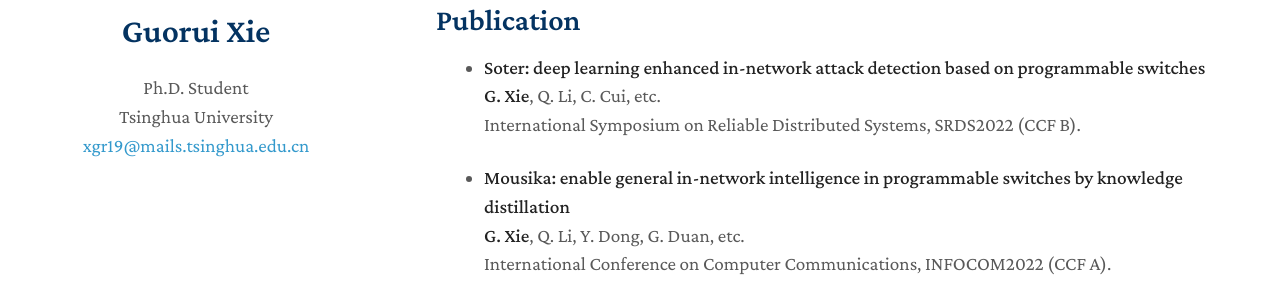
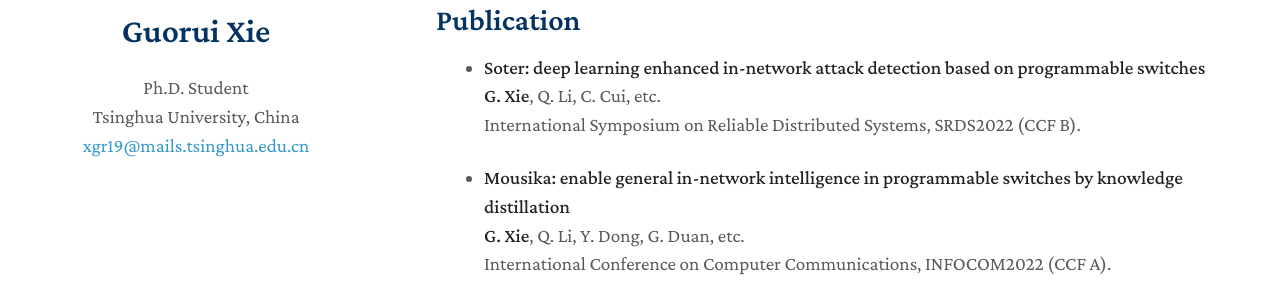
Before and after one commit to xgr19/xgr19.github.io, a Jekyll site: the page built from index.md, in a window 1280 px wide. Shown: the part 267-567 px from the top of the page. Built offline with Jekyll 4.4.1, drawn with Linux system fonts in a browser that asks for light colours; nearby versions of some CDN libraries; comment, search, counter and statistics services are not loaded; a style sheet for code colours, icons or effects is not loaded; our own code applies the rules of GitHub Pages for plain Markdown files.

Commit message:
Update _config.yml

```diff
--- a/_config.yml
+++ b/_config.yml
@@ -1,6 +1,6 @@
 title: Guorui Xie
 position: Ph.D. Student
-affiliation: Tsinghua University
+affiliation: Tsinghua University, China
 email: xgr19@mails.tsinghua.edu.cn
 keywords: Guorui Xie homepage
 google_scholar: \#
```
